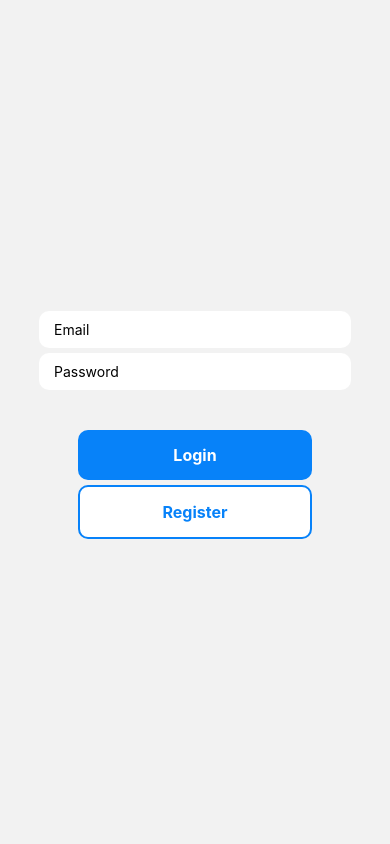
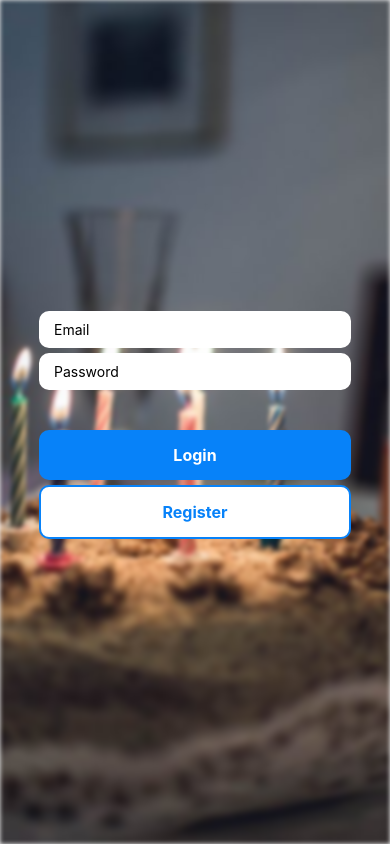
Before and after one commit to yushisalvador/remindle, a React Native app: screen /Login in a window 390 px wide. Built offline with nearby package versions, Linux system fonts and the light colour scheme; no server answers.

Commit message:
feat: add bg image for login screen

```diff
--- a/screens/HomeScreen.js
+++ b/screens/HomeScreen.js
@@ -79,7 +79,6 @@ const styles = StyleSheet.create({
   },
   bgImage: {
     flex: 1,
-
     justifyContent: "center",
   },
 });
--- a/screens/LoginScreen.js
+++ b/screens/LoginScreen.js
@@ -5,6 +5,7 @@ import {
   View,
   KeyboardAvoidingView,
   TextInput,
+  ImageBackground,
 } from "react-native";
 import { TouchableOpacity } from "react-native-web";
 import { auth, firebase } from "../config/firebase";
@@ -77,6 +78,12 @@ const LoginScreen = () => {
 
   return (
     <KeyboardAvoidingView style={styles.container} behavior="padding">
+      <ImageBackground
+        source={require("../assets/cake.jpg")}
+        resizeMode="cover"
+        blurRadius={2}
+        style={styles.bgImage}
+      >
         <View style={styles.inputContainer}>
           <TextInput
             placeholder="Email"
@@ -104,6 +111,7 @@ const LoginScreen = () => {
             <Text style={styles.buttonOutlineText}>Register</Text>
           </TouchableOpacity>
         </View>
+      </ImageBackground>
     </KeyboardAvoidingView>
   );
 };
@@ -117,42 +125,59 @@ const styles = StyleSheet.create({
     alignItems: "center",
   },
   inputContainer: {
-    width: "80%",
+    width: "100%",
+    display: "flex",
+    flexDirection: "column",
+    alignItems: "center",
   },
+
   input: {
     backgroundColor: "white",
     paddingHorizontal: 15,
     paddingVertical: 10,
     borderRadius: 10,
     marginTop: 5,
+    width: "80%",
   },
+
   buttonContainer: {
-    width: "60%",
+    width: "100%",
+    display: "flex",
     justifyContent: "center",
     alignItems: "center",
     marginTop: 40,
   },
+
   button: {
     backgroundColor: "#0782F9",
-    width: "100%",
+    width: "80%",
     padding: 15,
     borderRadius: 10,
     alignItems: "center",
   },
+
   buttonOutline: {
     backgroundColor: "white",
     marginTop: 5,
     borderColor: "#0782F9",
     borderWidth: 2,
   },
+
   buttonText: {
     color: "white",
     fontWeight: "700",
     fontSize: 16,
   },
+
   buttonOutlineText: {
     color: "#0782F9",
     fontWeight: "700",
     fontSize: 16,
   },
+
+  bgImage: {
+    width: "100%",
+    height: "100%",
+    justifyContent: "center",
+  },
 });
```
Lines whose indentation alone changed are shown as unchanged.
